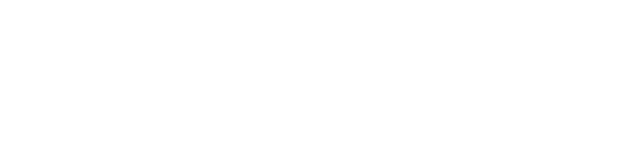
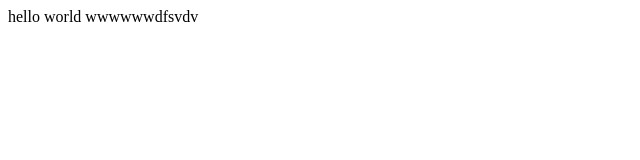
Before and after one commit to JacobEldridge-Code/Jarvis.ai, a plain HTML site: page index.html in a window 1280 px wide. Shown: the whole page, without its empty margins (0-640 px from the left). Drawn offline with Linux system fonts and the light colour scheme.

Commit message:
first commit

```diff
--- a/index.html
+++ b/index.html
@@ -6,6 +6,6 @@
     <title>Document</title>
 </head>
 <body>
-
+    hello world wwwwwwdfsvdv
 </body>
 </html>
--- a/script.js
+++ b/script.js
@@ -0,0 +1 @@
+www
--- a/style.css
+++ b/style.css
@@ -0,0 +1 @@
+www
```
